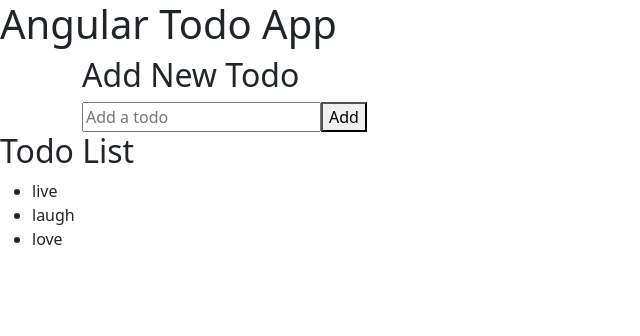
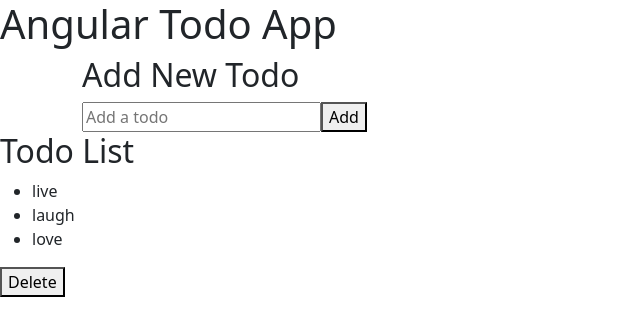
Before and after one commit to irek02/angular-todo-2, an Angular app: page / in a window 1280 px wide. Shown: the top 336 px of the page, without its empty margins (0-640 px from the left). Built offline with nearby package versions, Linux system fonts and the light colour scheme.

Commit message:
delete button wip

```diff
--- a/src/app/app.component.html
+++ b/src/app/app.component.html
@@ -25,4 +25,9 @@
             <li *ngFor="let item of allTodoItems">{{item.description}}</li>
           </ul>
     </div>
+
+    <div>
+        <button type="button" (click)="deleteTodo()">Delete</button>
+    </div>
+
 </section>
--- a/src/app/app.component.ts
+++ b/src/app/app.component.ts
@@ -30,8 +30,10 @@ export class AppComponent {
     this.allTodoItems.unshift({
       description,
     });
+  }
 
-    console.log('todo added');
+  deleteTodo() {
+    console.log('deleted');
   }
 
 }
```
